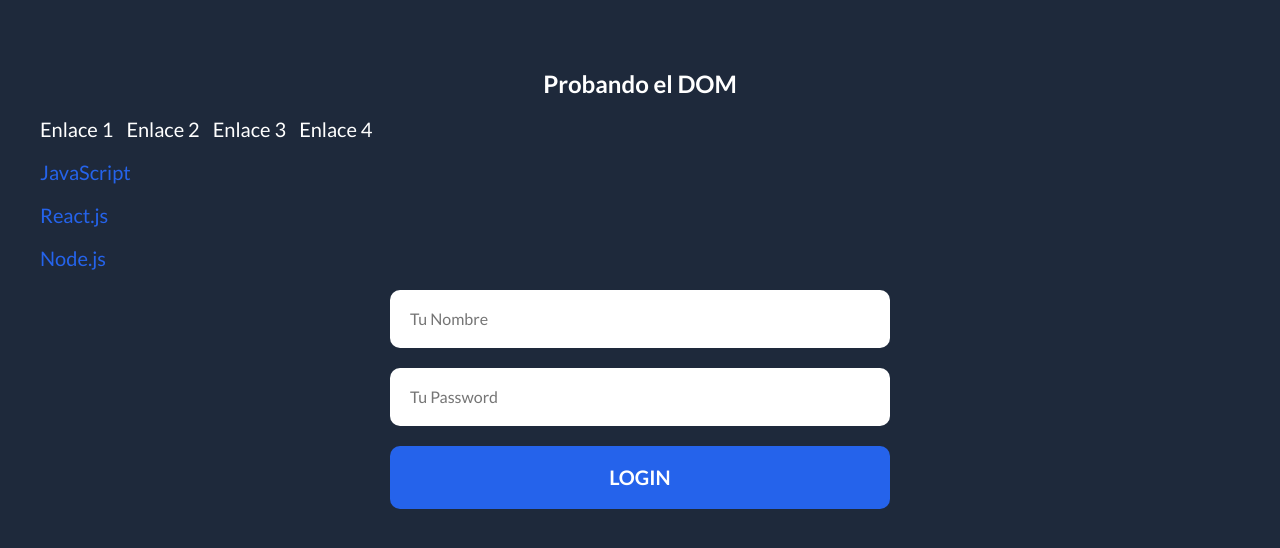
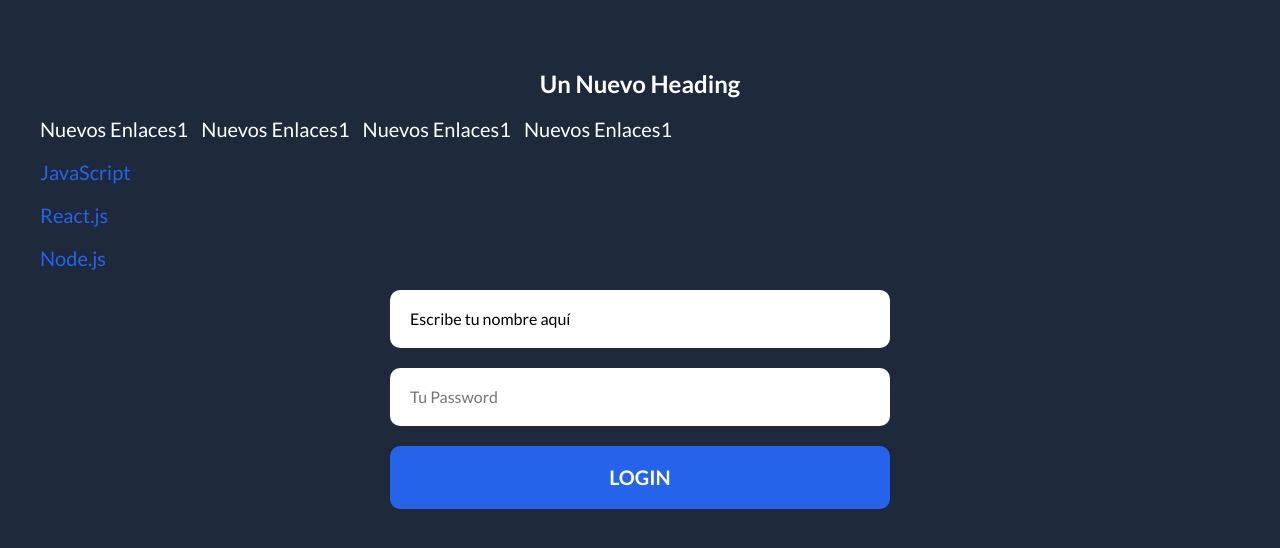
Before and after one commit to fremix/FundamentosdeJS, a plain HTML site: page DOM.html in a window 1280 px wide. Shown: the part 228-776 px from the top of the page. Drawn offline with Linux system fonts and the light colour scheme.

Commit message:
Manipular elementos HTML con JS

```diff
--- a/DOM.html
+++ b/DOM.html
@@ -41,6 +41,7 @@
                 placeholder="Tu Nombre"
                 id="nombre"
                 class="nombre"
+                value="hola, escribe aquí tu nombre"
             >
 
             <input
--- a/js/23.js
+++ b/js/23.js
@@ -0,0 +1,13 @@
+/** Manipular elementos HTML con JS */
+
+const heading = document.querySelector('.heading')
+heading.textContent = 'Un Nuevo Heading';
+console.log(heading.textContent)
+
+const inputNombre = document.querySelector('#nombre')
+inputNombre.value = 'Escribe tu nombre aquí';
+
+
+const enlaces = document.querySelectorAll('.navegacion a');
+enlaces.forEach( enlace => enlace.textContent = 'Nuevos Enlaces1')
+//enlaces.textContent = 'Nuevo Enlaces'; // No hace nada porque este textConten, NO esta disponible en una coleccion de querySelectorAll
```
